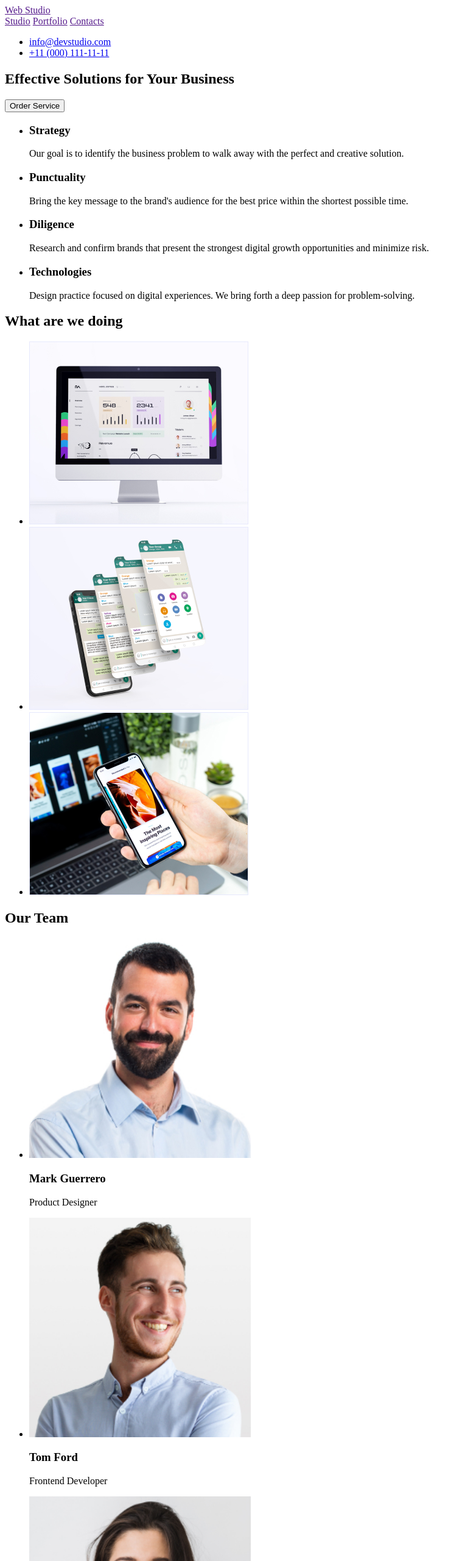
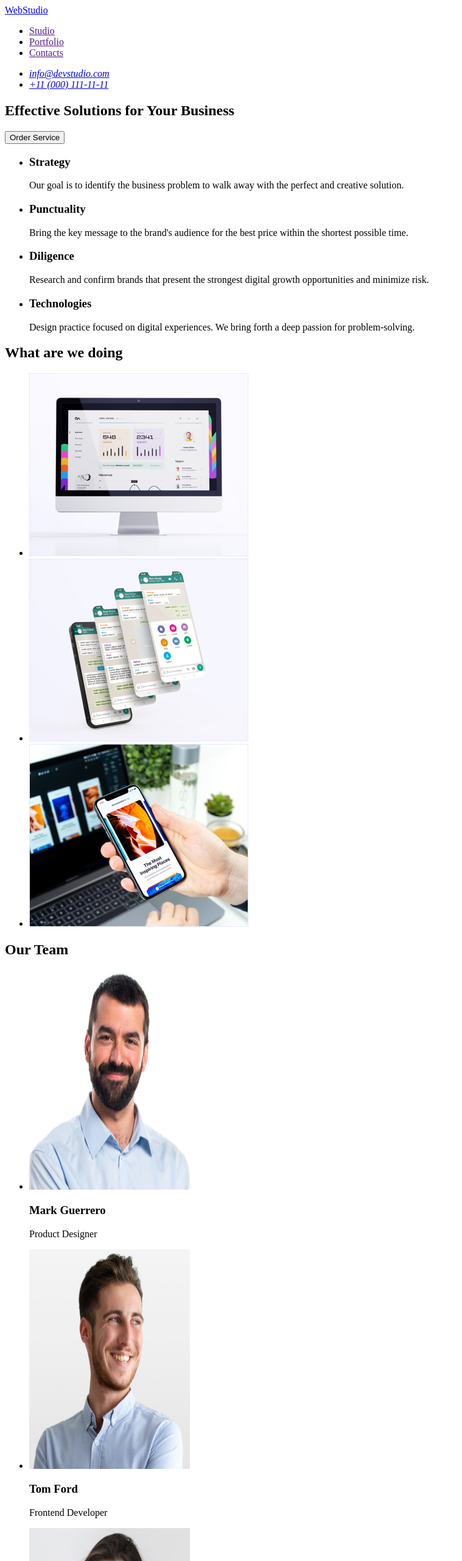
Before and after one commit to AnnnnnnK/goit-markup-hw-01, a plain HTML site: page index.html in a window 1280 px wide. Shown: the top 2560 px of the page at 61% size, without its empty margins (0-759 px from the left). Drawn offline with Linux system fonts and the light colour scheme.

Commit message:
Update index.html
finished2

```diff
--- a/index.html
+++ b/index.html
@@ -9,20 +9,25 @@
 <body>
     <!--Header section-->
     <header>
-        <a href="">Web
-            Studio</a>
+        <nav>
+        <a href="./index.html">WebStudio</a>
 
-         <nav>
-            <a href="">Studio</a>
-             <a href="">Portfolio</a>
-             <a href="">Contacts</a>
+
+         <ul>
+            <li><a href="">Studio</a></li>
+            <li> <a href="">Portfolio</a></li>
+            <li><a href="">Contacts</a></li>
+         </ul>
+
+
         </nav>
 
-
+        <address>
         <ul>
             <li><a href="mailto:info@devstudio.com">info@devstudio.com</a></li>
-            <li><a href="tel:+11(000)111-11-11">+11 (000) 111-11-11</a></li>
+            <li><a href="tel:+110001111111">+11 (000) 111-11-11</a></li>
         </ul>
+    </address>
     </header>
     <main>
         <!-- Hero section -->
@@ -59,9 +64,9 @@
         <section>
             <h2>What are we doing</h2>
             <ul>
-                <li><img src="/images/section-2/img-1.jpg" alt="Computer" width="360" height="300"></li>
-                <li><img src="/images/section-2/img-2.jpg" alt="Phone screen" width="360" height="300"></li>
-                <li><img src="/images/section-2/img-3.jpg" alt="Phone" width="360" height="300"></li>
+                <li><img src="./images/section-2/img-1.jpg" alt="Computer" width="360" height="300"></li>
+                <li><img src="./images/section-2/img-2.jpg" alt="Phone screen" width="360" height="300"></li>
+                <li><img src="./images/section-2/img-3.jpg" alt="Phone" width="360" height="300"></li>
             </ul>
         </section>
         <!-- Our Team -->
@@ -69,20 +74,20 @@
 
         <h2>Our Team</h2>
          <ul>
-            <li><img src="/images/team/mark-guerrero.jpg" alt="team member" width="364" height="360" >
+            <li><img src="./images/team/mark-guerrero.jpg" alt="team member" width="264" height="360" >
             <h3>Mark Guerrero</h3>
             <p>Product Designer</p>
             </li>
-            <li><img src="/images/team/tom-ford.jpg" alt="team member" width="364" height="360">
+            <li><img src="./images/team/tom-ford.jpg" alt="team member" width="264" height="360">
             <h3>Tom Ford</h3>
             <p>Frontend Developer</p>
             </li>
-            <li><img src="/images/team/camila-garcia.jpg" alt="team member" width="364" height="360">
+            <li><img src="./images/team/camila-garcia.jpg" alt="team member" width="264" height="360">
 
                 <h3>Camila Garcia</h3>
                 <p>Marketing</p>
             </li>
-            <li><img src="/images/team/daniel-wilson.jpg" alt="team member" width="364" height="360">
+            <li><img src="./images/team/daniel-wilson.jpg" alt="team member" width="264" height="360">
                 <h3>Daniel Wilson</h3>
                 <p>UI Designer</p>
             </li>
@@ -92,8 +97,7 @@
     </main>
     <!-- Footer section -->
     <footer>
-        <a href="">Web
-            Studio</a>
+        <a href="./index.html">WebStudio</a>
             <p>Increase the flow of customers and sales for your business with digital marketing & growth solutions.</p>
     </footer>
 </body>
```
